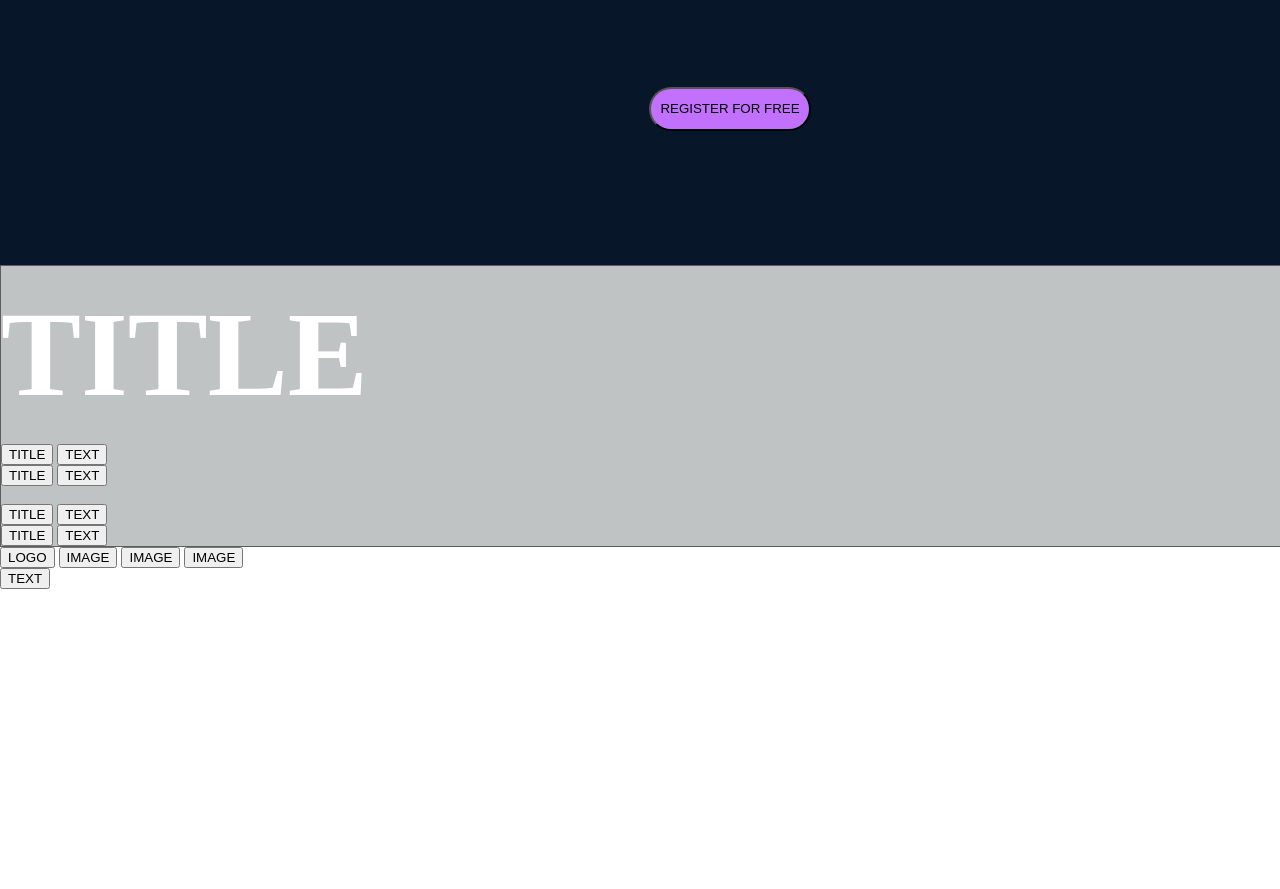
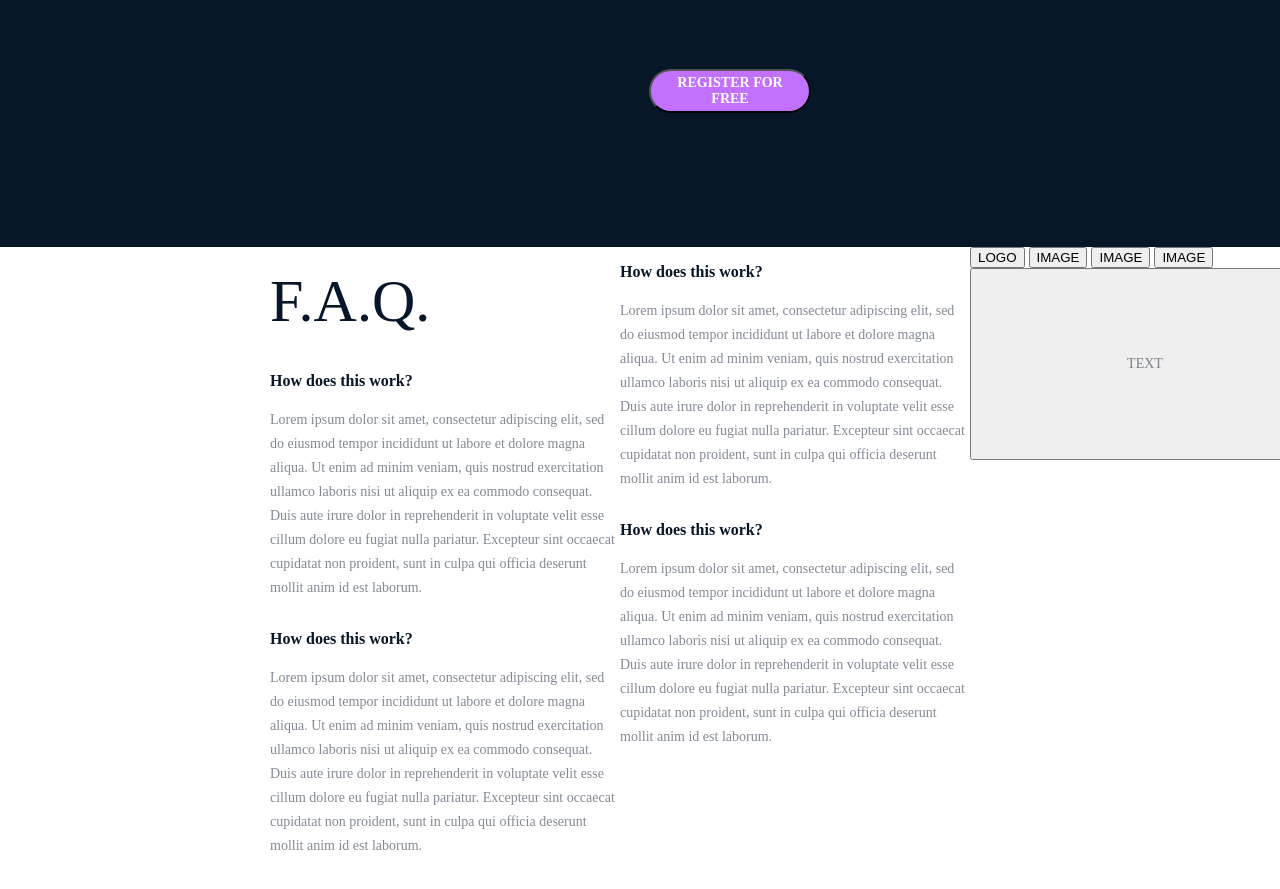
Before and after one commit to John-Shewa/alx_html_css, a plain HTML site: page css_advanced/index.html in a window 1280 px wide. Shown: the part 2302-3191 px from the top of the page. Before the commit the page ends 2891 px from the top, so only its background shows below. Drawn offline with Linux system fonts and the light colour scheme.

Commit message:
membership

```diff
--- a/css_advanced/index.html
+++ b/css_advanced/index.html
@@ -110,8 +110,7 @@
                         <img class="rate" src="./images/rating.png" alt="">
                     </nav>
                     </div>
-            </section>
-            <br>
+                </section>
             <section class="membership">
                 <h2><a href="members.html"> Free <span>membership</span></a></h2>
                 <div class="main5">
@@ -140,32 +139,40 @@
                         <a href="button.html"><button class="button">REGISTER FOR FREE</button></a>
                     </div>
             </section>
-            <section style="background-color:#bfc3c4; width: 100%; border: 1px solid rgb(94, 92, 92);">
-                <div class="row"></div>
-                <h1><a href="title.html">TITLE</a></h1>
-                <div>
-                    <nav>
-                        <button class="title">TITLE</button>
-                        <button class="text">TEXT</button>
+            <section class="FAQ">
+                <h2><a href="title.html">F.A.Q.</a></h2>
+                    <nav class="box1">
+                        <p class="title">How does this work?</p>
+                        <p class="text">Lorem ipsum dolor sit amet, consectetur adipiscing elit, sed do eiusmod tempor incididunt ut labore et dolore magna aliqua.
+                            Ut enim ad minim veniam, quis nostrud exercitation ullamco laboris nisi ut aliquip ex ea commodo consequat.
+                            Duis aute irure dolor in reprehenderit in voluptate velit esse cillum dolore eu fugiat nulla pariatur.
+                            Excepteur sint occaecat cupidatat non proident, sunt in culpa qui officia deserunt mollit anim id est laborum.
+                        </p>
                     </nav>
-                    <nav>
-                        <button class="title">TITLE</button>
-                        <button class="text">TEXT</button>
+                    <nav class="box2">
+                        <p class="title">How does this work?</p>
+                        <p class="text">Lorem ipsum dolor sit amet, consectetur adipiscing elit, sed do eiusmod tempor incididunt ut labore et dolore magna aliqua.
+                            Ut enim ad minim veniam, quis nostrud exercitation ullamco laboris nisi ut aliquip ex ea commodo consequat.
+                            Duis aute irure dolor in reprehenderit in voluptate velit esse cillum dolore eu fugiat nulla pariatur.
+                            Excepteur sint occaecat cupidatat non proident, sunt in culpa qui officia deserunt mollit anim id est laborum.
+                        </p>
                     </nav>
-                </div>
-                <br>
-                <div>
-                    <nav>
-                        <button class="title">TITLE</button>
-                        <button class="text">TEXT</button>
+                    <nav class="box3">
+                        <p class="title">How does this work?</p>
+                        <p class="text">Lorem ipsum dolor sit amet, consectetur adipiscing elit, sed do eiusmod tempor incididunt ut labore et dolore magna aliqua.
+                            Ut enim ad minim veniam, quis nostrud exercitation ullamco laboris nisi ut aliquip ex ea commodo consequat.
+                            Duis aute irure dolor in reprehenderit in voluptate velit esse cillum dolore eu fugiat nulla pariatur.
+                            Excepteur sint occaecat cupidatat non proident, sunt in culpa qui officia deserunt mollit anim id est laborum.
+                        </p>
                     </nav>
-                    <nav>
-                        <button class="title">TITLE</button>
-                        <button class="text">TEXT</button>
+                    <nav class="box4">
+                        <p class="title">How does this work?</p>
+                        <p class="text">Lorem ipsum dolor sit amet, consectetur adipiscing elit, sed do eiusmod tempor incididunt ut labore et dolore magna aliqua.
+                            Ut enim ad minim veniam, quis nostrud exercitation ullamco laboris nisi ut aliquip ex ea commodo consequat.
+                            Duis aute irure dolor in reprehenderit in voluptate velit esse cillum dolore eu fugiat nulla pariatur.
+                            Excepteur sint occaecat cupidatat non proident, sunt in culpa qui officia deserunt mollit anim id est laborum.
+                        </p>
                     </nav>
-                </div>
-
-                </section>
         </main>
 
 
--- a/css_advanced/styles.css
+++ b/css_advanced/styles.css
@@ -371,4 +371,62 @@ html, body {
   background: #C271FF;
   margin-right: 80px;
   margin-top: 50px;
+  color: #FFF;
+  text-align: center;
+  font-family: Source Sans Pro;
+  font-size: 14px;
+  font-style: normal;
+  font-weight: 600;
+  line-height: normal;
+  border-color: none;
 }
+
+.FAQ {
+  width: 920px;
+  height: 707px;
+  flex-shrink: 0;
+  display: flex;
+  flex-direction: column;
+  align-items: flex-start;
+  margin-right: 250px;
+  margin-left: 270px;
+  flex-wrap:  wrap;
+}
+
+.FAQ .box {
+  flex-wrap: wrap;
+}
+
+.FAQ h2 a {
+  color: #071629;
+  text-align: center;
+  font-family: Source Sans Pro;
+  font-size: 60px;
+  font-style: normal;
+  font-weight: 300;
+  line-height: normal;
+  text-decoration: none;
+}
+
+.FAQ .title {
+  width: 145px;
+  height: 20px;
+  color: #071629;
+  font-family: Source Sans Pro;
+  font-size: 16px;
+  font-style: normal;
+  font-weight: 700;
+  line-height: normal;
+  align-items: flex-start;
+}
+
+.FAQ .text {
+  width: 350px;
+  height: 192px;
+  color: rgba(7, 22, 41, 0.50);
+  font-family: Source Sans Pro;
+  font-size: 14px;
+  font-style: normal;
+  font-weight: 400;
+  line-height: 24px;
+}
```
